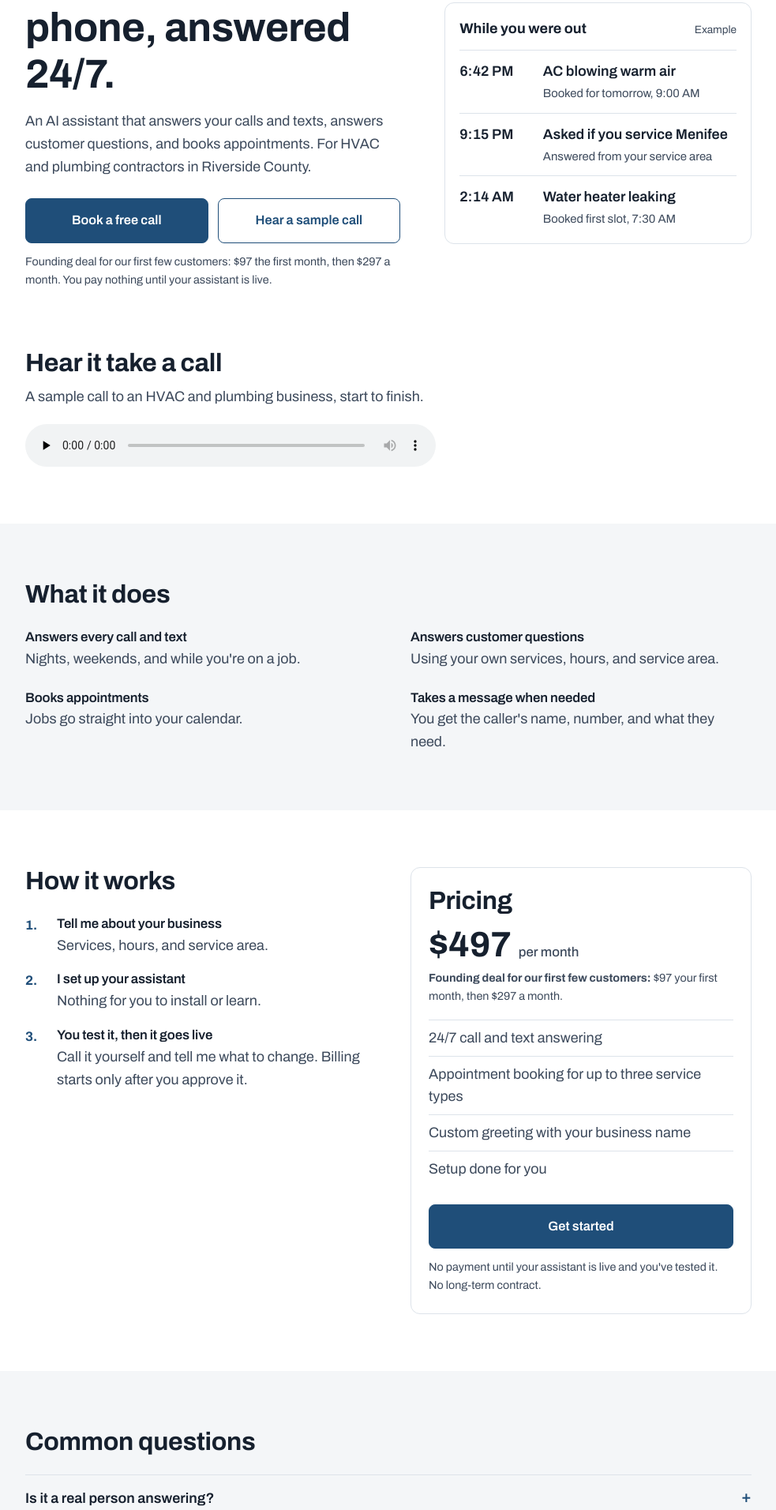
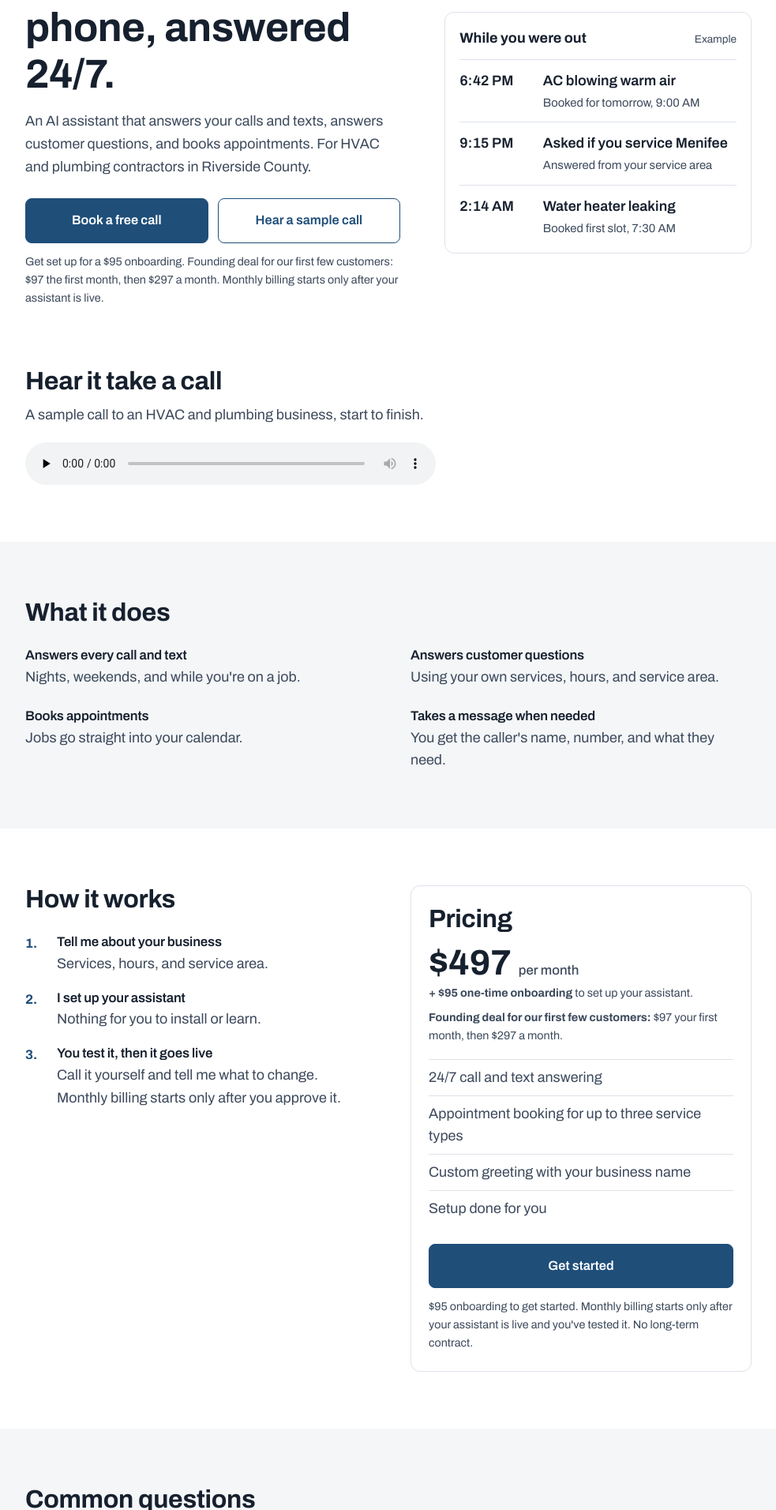
Before and after one commit to theveilbyanna/UAIOM-site, a plain HTML site: page index.html in a window 1280 px wide. Shown: the part 183-2095 px from the top of the page at 79% size, without its empty margins (148-1131 px from the left). Drawn offline with Linux system fonts and the light colour scheme.

Commit message:
Add the $95 onboarding to pricing, FAQ and terms (#1)
- Hero and pricing: $95 one-time onboarding, then the monthly plan
- Monthly billing still starts only after the client tests and approves
- FAQ "When do I pay?" and Terms > Billing explain the onboarding fee
- Meta description mentions the onboarding


Claude-Session: https://claude.ai/code/session_0171CWUb8UjGQCUc5cmGBRKd

Co-authored-by: Claude <noreply@anthropic.com>

```diff
--- a/index.html
+++ b/index.html
@@ -4,7 +4,7 @@
 <meta charset="utf-8">
 <meta name="viewport" content="width=device-width, initial-scale=1">
 <title>Ultimate AI Office Master | AI phone answering for HVAC and plumbing contractors</title>
-<meta name="description" content="An AI assistant that answers your business phone 24/7, answers customer questions, and books appointments into your calendar. Built for HVAC and plumbing contractors in Riverside County. $497 a month, with a founding deal for our first few customers: $97 the first month, then $297 a month.">
+<meta name="description" content="An AI assistant that answers your business phone 24/7, answers customer questions, and books appointments into your calendar. Built for HVAC and plumbing contractors in Riverside County. $95 onboarding, then $497 a month, with a founding deal for our first few customers: $97 the first month, then $297 a month.">
 <meta name="theme-color" content="#FFFFFF">
 <link rel="canonical" href="https://www.ultimateaiofficemaster.com/">
 <meta property="og:title" content="Ultimate AI Office Master">
@@ -130,7 +130,7 @@ footer nav{display:flex;flex-wrap:wrap;gap:6px 20px}
         <a class="btn btn-main" href="https://cal.com/uaiom/uaiom-appts" target="_blank" rel="noopener">Book a free call</a>
         <a class="btn btn-plain" href="#demo">Hear a sample call</a>
       </div>
-      <p class="fine">Founding deal for our first few customers: $97 the first month, then $297 a month. You pay nothing until your assistant is live.</p>
+      <p class="fine">Get set up for a $95 onboarding. Founding deal for our first few customers: $97 the first month, then $297 a month. Monthly billing starts only after your assistant is live.</p>
     </div>
 
     <div class="log" aria-label="Example of the calls an assistant can handle overnight">
@@ -171,13 +171,14 @@ footer nav{display:flex;flex-wrap:wrap;gap:6px 20px}
       <ol class="steps">
         <li><div><h3>Tell me about your business</h3><p>Services, hours, and service area.</p></div></li>
         <li><div><h3>I set up your assistant</h3><p>Nothing for you to install or learn.</p></div></li>
-        <li><div><h3>You test it, then it goes live</h3><p>Call it yourself and tell me what to change. Billing starts only after you approve it.</p></div></li>
+        <li><div><h3>You test it, then it goes live</h3><p>Call it yourself and tell me what to change. Monthly billing starts only after you approve it.</p></div></li>
       </ol>
     </div>
     <div id="pricing">
       <div class="plan">
         <h2>Pricing</h2>
         <p class="amount" style="margin-top:14px">$497 <small>per month</small></p>
+        <p class="fine" style="margin-top:4px"><strong>+ $95 one-time onboarding</strong> to set up your assistant.</p>
         <p class="fine" style="margin-top:8px"><strong>Founding deal for our first few customers:</strong> $97 your first month, then $297 a month.</p>
         <ul>
           <li>24/7 call and text answering</li>
@@ -186,7 +187,7 @@ footer nav{display:flex;flex-wrap:wrap;gap:6px 20px}
           <li>Setup done for you</li>
         </ul>
         <a class="btn btn-main" href="mailto:annahulett@ultimateaiofficemaster.com?subject=Get%20started">Get started</a>
-        <p class="fine">No payment until your assistant is live and you've tested it. No long-term contract.</p>
+        <p class="fine">$95 onboarding to get started. Monthly billing starts only after your assistant is live and you've tested it. No long-term contract.</p>
       </div>
     </div>
   </div>
@@ -199,7 +200,7 @@ footer nav{display:flex;flex-wrap:wrap;gap:6px 20px}
       <details><summary>Is it a real person answering?</summary><p>No. It's an AI assistant with a natural-sounding voice. It answers as your business and doesn't claim to be human.</p></details>
       <details><summary>What if a caller asks something it doesn't know?</summary><p>It takes their name, number, and what they need, then sends you the message.</p></details>
       <details><summary>Do I have to change my phone number?</summary><p>No. You keep your number.</p></details>
-      <details><summary>When do I pay?</summary><p>Only after your assistant is set up, you've tested it, and you've approved it. Then it's $497 a month. Our first few customers get the founding deal: $97 the first month, then $297 a month.</p></details>
+      <details><summary>When do I pay?</summary><p>There's a one-time $95 onboarding when we get started, so I can set up your assistant. The monthly fee starts only after it's set up, you've tested it, and you've approved it. Then it's $497 a month. Our first few customers get the founding deal: $97 the first month, then $297 a month.</p></details>
       <details><summary>Is there a contract?</summary><p>No. It's month to month.</p></details>
     </div>
   </div>
```
Also changed, not shown: terms.html (+2 -1 lines).
